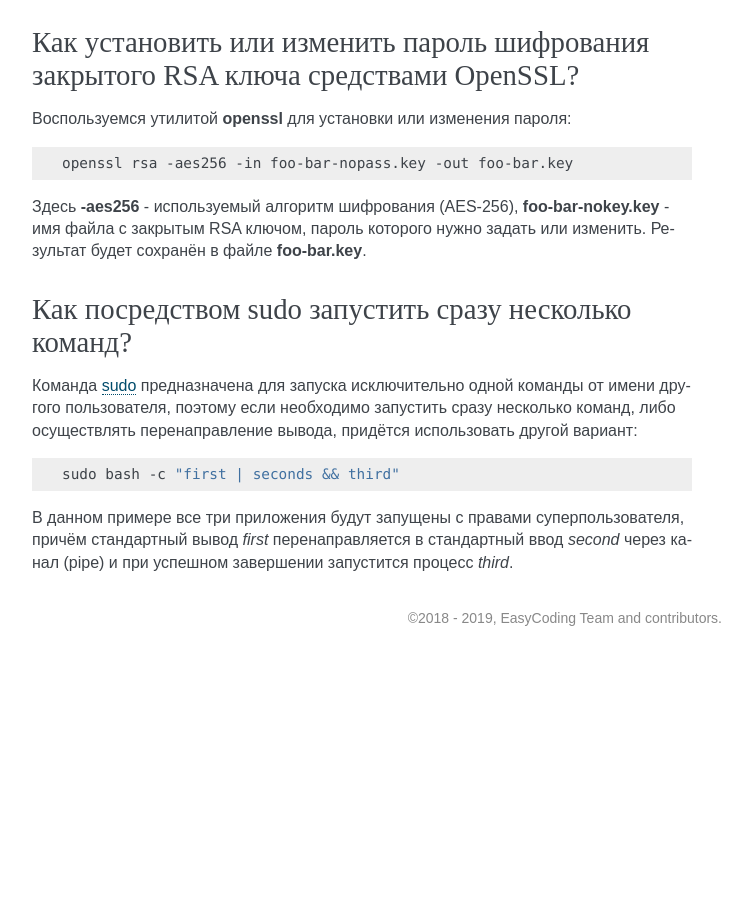
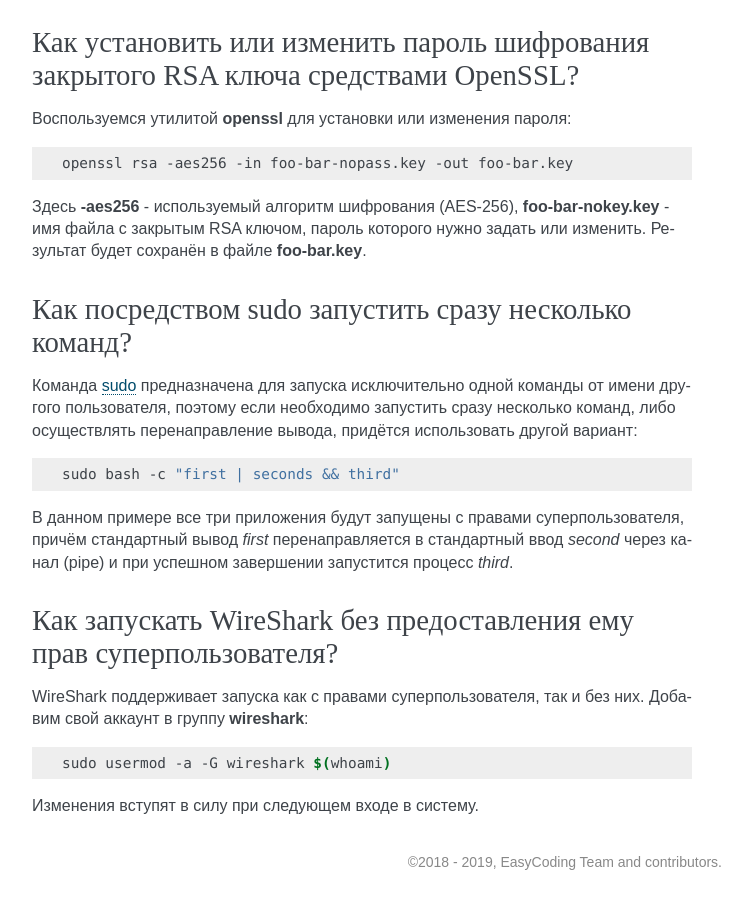
Before and after one commit to RussianFedora/FAQ, a Sphinx documentation site: the page built from source/security.rst, in a window 1280 px wide and 900 px high, scrolled down 15165 px. Shown: the whole window, without its empty margins (388-1140 px from the left). Built offline with Sphinx 7.4.7, drawn with Linux system fonts in a browser that asks for light colours; before the commit the page ends 15821 px from its top, so only the background shows below that; some of the changed text lies outside the part shown.

Commit message:
Added question about starting WireShark without super-user access rights.

```diff
--- a/source/security.rst
+++ b/source/security.rst
@@ -889,3 +889,17 @@ Network Manager поддерживает два сценария рандоми
     sudo bash -c "first | seconds && third"
 
 В данном примере все три приложения будут запущены с правами суперпользователя, причём стандартный вывод *first* перенаправляется в стандартный ввод *second* через канал (pipe) и при успешном завершении запустится процесс *third*.
+
+.. index:: wireshark, root, access rights
+.. _wireshark-no-root:
+
+Как запускать WireShark без предоставления ему прав суперпользователя?
+==========================================================================
+
+WireShark поддерживает запуска как с правами суперпользователя, так и без них. Добавим свой аккаунт в группу **wireshark**:
+
+.. code-block:: bash
+
+    sudo usermod -a -G wireshark $(whoami)
+
+Изменения вступят в силу при следующем входе в систему.
```
